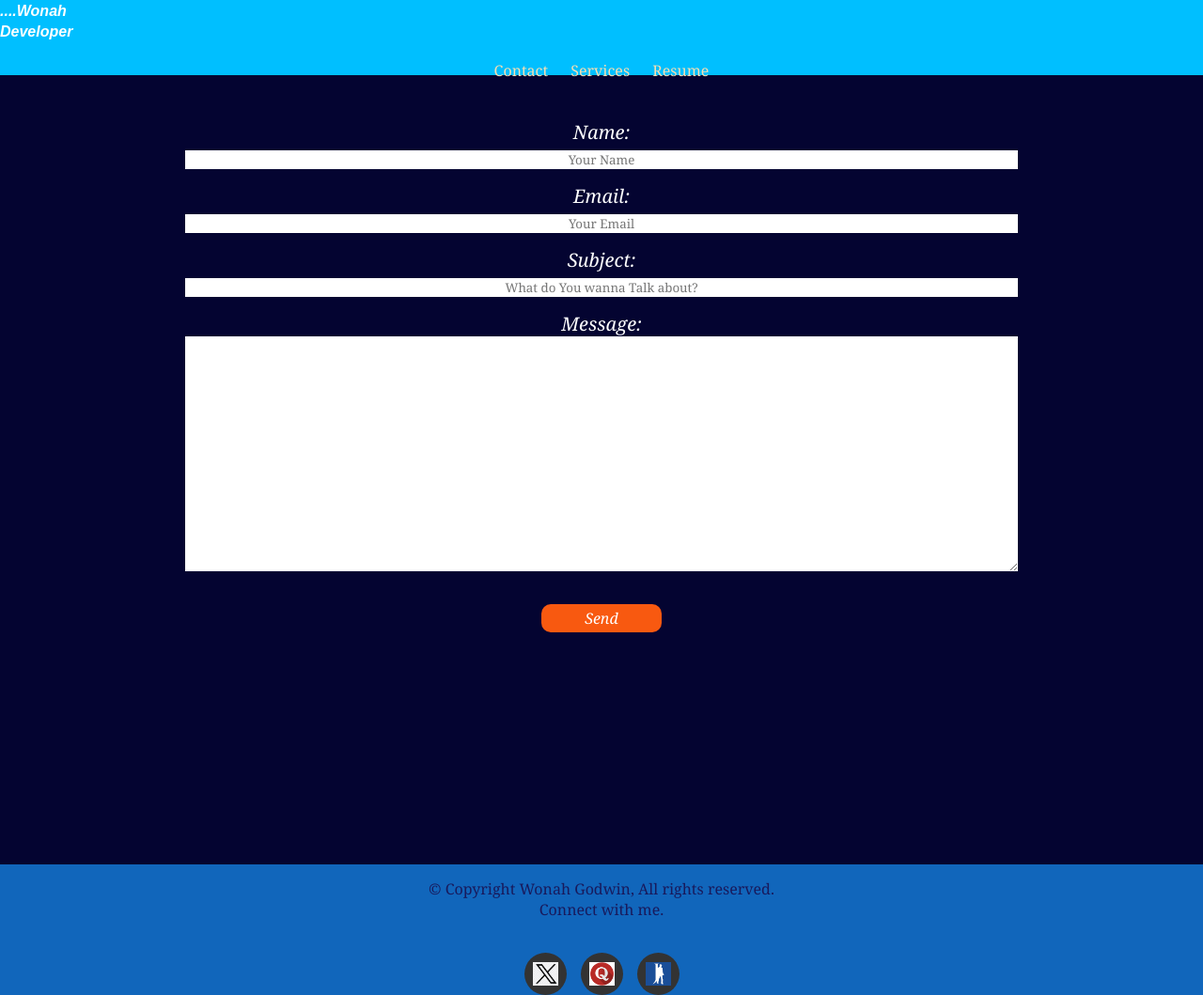
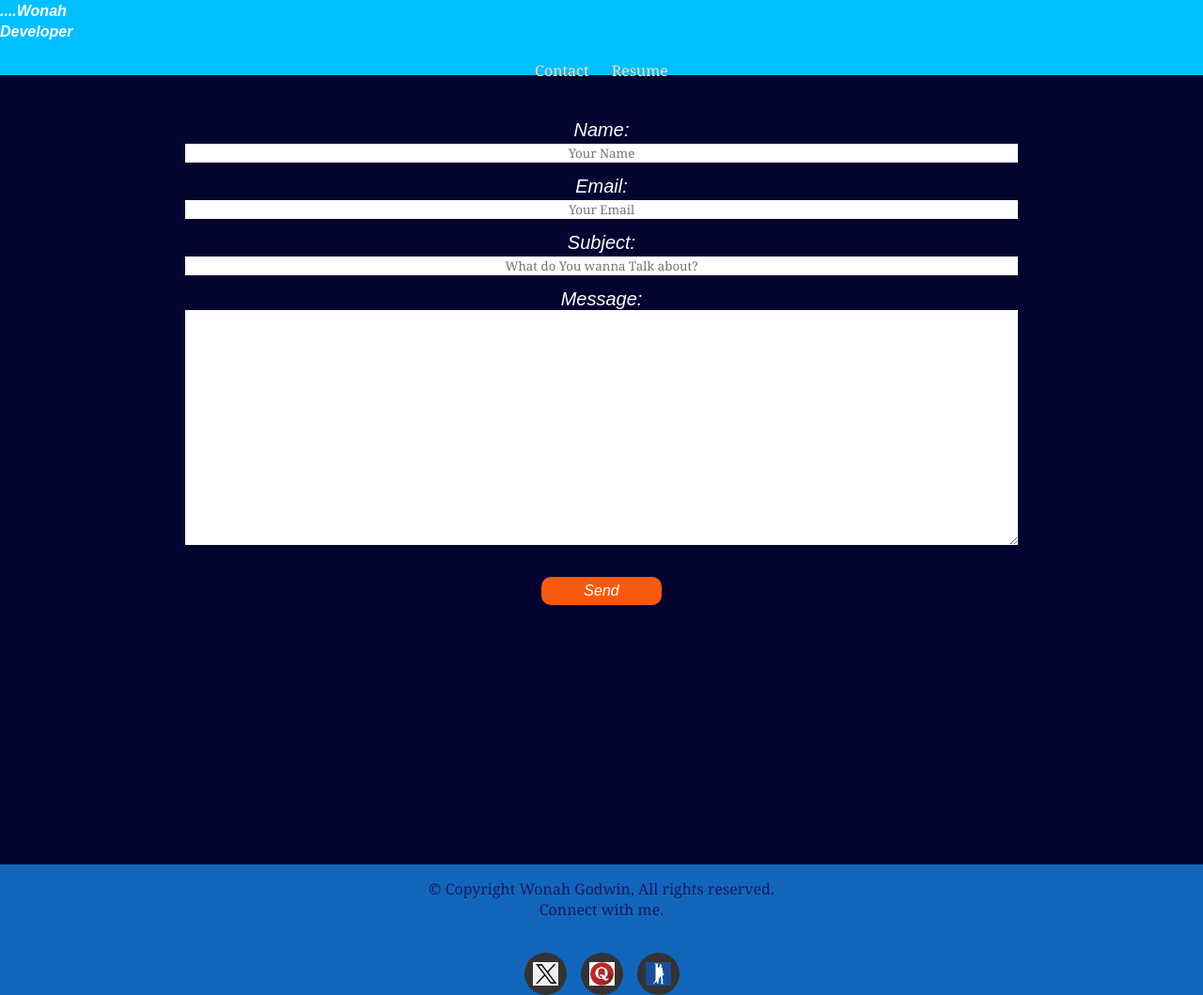
Before and after one commit to WonahDshypoet/wonahh, a Django app: page /contact/ in a window 1280 px wide. Shown: the whole page at 94% size. Run offline with Django 5.2, Linux system fonts and the light colour scheme; some libraries are stand-ins or nearby versions.

Commit message:
trying to get the contact me page message directy to my mail and fixing some css stuff...

```diff
--- a/wonahhh/home/static/home/style.css
+++ b/wonahhh/home/static/home/style.css
@@ -1,11 +1,14 @@
 *{
-    font-family:Georgia, 'Times New Roman', Times, serif;
+    font-family:Georgia, 'Times New Roman', Times, serif, 'Poppins', sans-serif;
     text-decoration: none;
     margin: 0;
     padding: 0;
     background-color: transparent;
 }
 body{
+    font-family: 'Poppins', sans-serif;
+    font-weight: 400;
+    color: #222;
     width: 100%;
 }
 section{
@@ -23,7 +26,7 @@
     width: 100%;
 }
 .header-brand{
-    font-family: sans-serif;
+    font-family: 'Poppins', sans-serif;
     font-weight: 800;
     font: size 24px;
     color: white;
@@ -73,18 +76,18 @@
     vertical-align: middle;
 }
 .index h1{
-    font-family: Cormorant garamond;
     font-size: 65px;
     font-weight: 100;
     text-align: center;
     line-height: 70px;
     color:rgb(105, 226, 216);
     text-shadow: 2px 2px 5px #111;
+    font-family: 'Space Grotesk', sans-serif;
 }
 #paragraph{
-    font-family: Cormorant garamond;
+    font-family: 'Poppins', sans-serif;
     font-style: italic;
-    font-size: 20px;
+    font-size: 1.2rem;
     color: #fff;
     line-height: 30px;
     text-align: center;
@@ -108,7 +111,7 @@
     display: block;
 }
 #about-h1{
-    font-family: Cormorant garamond;
+    font-family: 'Space Grotesk', sans-serif;
     margin-top: 10px;
     color: wheat;
     font-weight: normal;
@@ -117,7 +120,7 @@
     margin: 10px;
 }
 .about-p{
-    font-family: cormorant garamond;
+    font-family: 'Poppins', sans-serif;
     display: block;
     padding-top: 60px;
     margin: 0 auto;
@@ -132,7 +135,7 @@
     border-radius: 50%;
 }
 #message{
-    font-family: Cormorant Garamond;
+    font-family: 'Space Grotesk', sans-serif;
     color: #ccc;
     font-size: 18px;
     padding: 10px;
@@ -162,8 +165,7 @@
     margin: 10px;
 }
 .box{
-    font-family: Cormorant garamond;
-    /*border: 1px solid #ccc;*/
+    font-family: 'Space Grotesk', sans-serif;
     padding: 10px;
     text-align: center;
     flex-basis: 27%;
@@ -183,7 +185,7 @@
     padding: 7px;
 }
 #contactme{
-    font-family: Cormorant Garamond;
+    font-family: 'Space Grotesk', sans-serif;
     color: #ccc;
     font-size: 18px;
     font-style: inherit;
@@ -237,8 +239,7 @@
 
             /*CONTACT PAGE*/
 .contact-me{
-    font-family: Georgia, 'Times New Roman', Times, serif;
-    font-style: oblique;
+    font-family: 'Poppins', sans-serif;
     height: 100vh;
     width:100%;
     color: white;
@@ -274,7 +275,7 @@
     text-align: center;
 }
 #button{
-    font-family:Cambria, Cochin, Georgia, Times, 'Times New Roman', serif;
+    font-family: 'Space Grotesk', sans-serif;
     font-size: bold;
     font-style:italic;
     font-size: medium;
@@ -287,7 +288,7 @@
     text-align: center;
 }
 legend{
-    font-family:Cormorant garamond;
+    font-family: 'Poppins', sans-serif;
     font-size: 20px;
     color:rgb(105, 226, 216);
     text-transform: uppercase;
@@ -297,7 +298,7 @@
     border: 1px rgb(82, 82, 95);
 }
 label{
-    font-family: Cambria, Cochin, Georgia, Times, 'Times New Roman', serif;
+    font-family: 'Poppins', sans-serif;
     font-style: italic;
     font-size: 20px;
 }
@@ -311,7 +312,7 @@
         justify-content: space-around;
     }
     .container-me1, .container-me4{
-        font-family: Cormorant garamond;
+        font-family: 'Poppins', sans-serif;
         /*border: 1px solid #ccc;*/
         padding: 10px;
         text-align: center;
--- a/wonahhh/home/templates/home/contact.html
+++ b/wonahhh/home/templates/home/contact.html
@@ -19,14 +19,14 @@
         <nav>
              <ul>
                 <li><a href="{% url 'contact' %}">Contact</a> </li>
-                <li><a href="{% url 'services' %}">Services</a></li>
                 <li><a href="{% static 'home/Godwin Wonah Resume.pdf' %}" target="_blank">Resume</a></li>
             </ul>
         </nav>
     </header>
     <section class="contact-me">
         <div id="contact-form">
-            <form method="POST" action="#">
+            <form method="POST" action="{% url 'contact' %}">
+                {% csrf_token %}
                 <fieldset>
                     <legend></legend>
                     <p>
--- a/wonahhh/home/views.py
+++ b/wonahhh/home/views.py
@@ -1,4 +1,6 @@
-from django.shortcuts import render
+from django.shortcuts import render, redirect
+from django.core.mail import send_mail
+from django.conf import settings
 
 
 # Create your views here.
@@ -8,9 +10,9 @@
 
 def contact(request):
     if request.method == 'POST':
-        name = request.POST['name']
-        email = request.POST['email']
-        message = request.POST['message']
+        name = request.POST('name')
+        email = request.POST('email')
+        message = request.POST('message')
 
         full_message = f"From: {name} <{email}>\n\n{message}"
 
@@ -20,7 +22,7 @@
             from_email=settings.DEFAULT_FROM_EMAIL,
             recipient_list=[settings.CONTACT_EMAIL],
         )
-        return redirect('Thank you for contacting me.2')
+        return redirect('Thank you for contacting me. I would reply you very shortly.')
 
     return render(request, 'home/contact.html')
 
```
Also changed, not shown: wonahhh/home/templates/home/index.html (+5 -2 lines), wonahhh/wonahhh/settings.py (+6 -4 lines).
